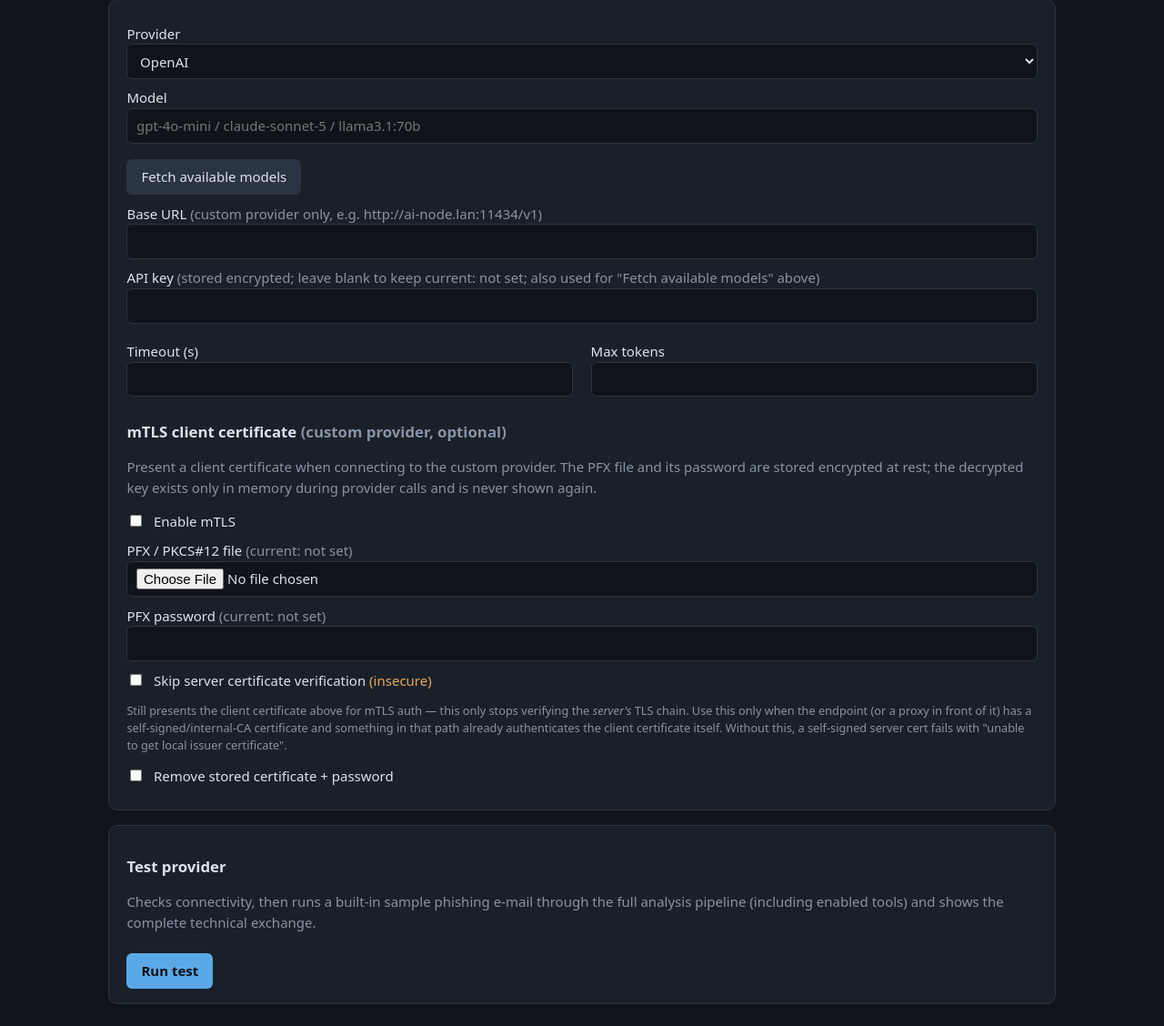
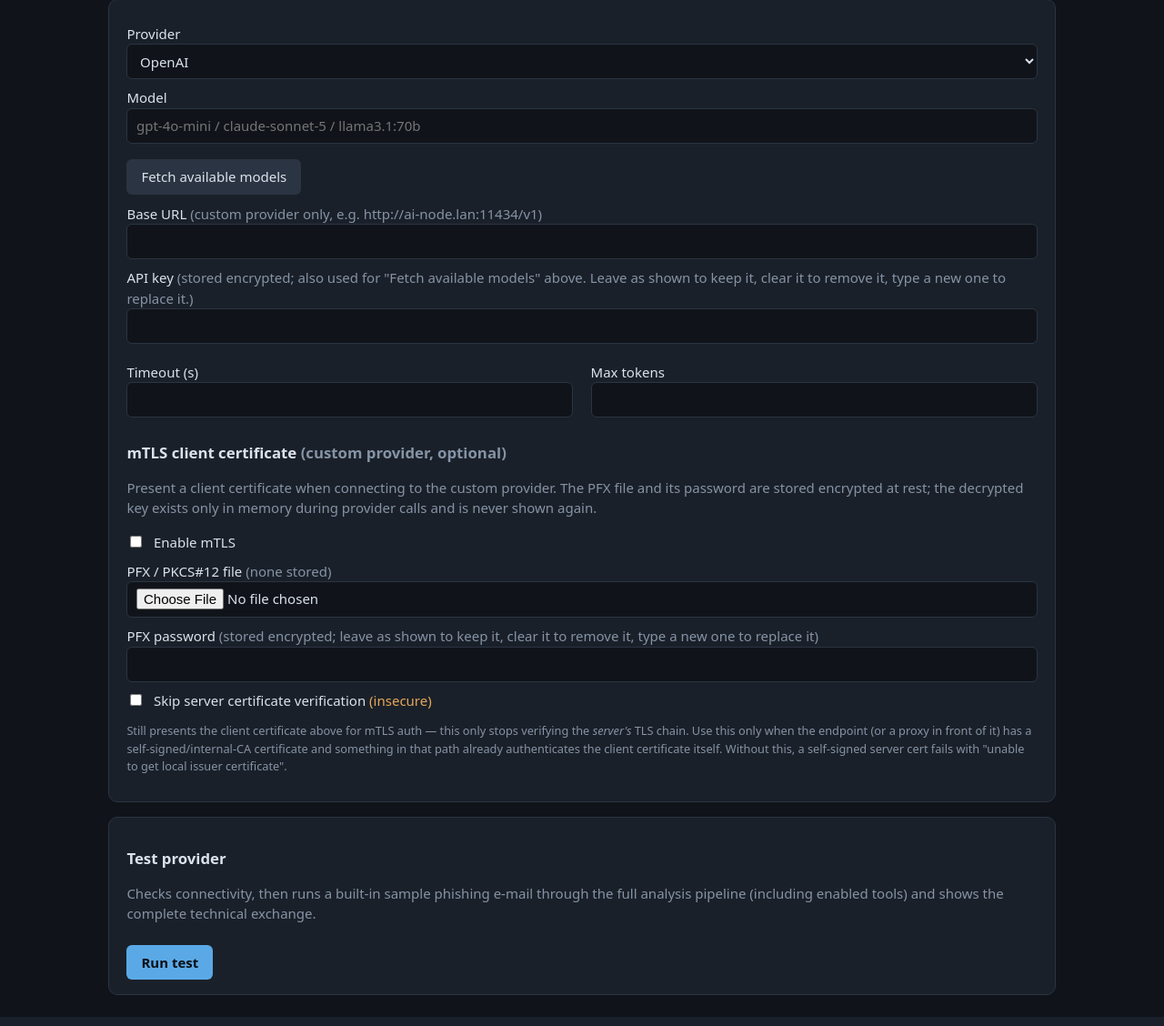
Before and after one commit to TheUniquePaulSmith/spamallam, a FastAPI app: template spamallam/templates/provider.html in a window 1280 px wide. Shown: the part 124-1252 px from the top of the page at 91% size. Run offline with FastAPI, Linux system fonts and the light colour scheme; the template is opened without the code that fills it, so the values that code supplies are empty; parts of the project's set-up code (start-up, migrations or seed data) failed here and were passed over.

Commit message:
Add save feedback, secret-clear support, and busy-state to admin UI
Adds toast notifications (success and error) for every Save/action button via
a query-string flash mechanism through form-POST redirects, and reworks the
exception handler so validation failures redirect back with an error toast
instead of dumping raw JSON. Provider page API key / PFX password fields now
show a stored-secret sentinel with real keep/clear/replace semantics (there
was previously no way to explicitly clear a secret). The PFX certificate file
input and "remove certificate" checkbox are now mutually exclusive based on
whether a cert is stored, closing a latent bug where checking "remove" while
also uploading a new file silently dropped the file. "Run test", "Run through
pipeline", "Fetch available models", and "Add passkey" now show a busy
spinner during their request. The AI-analysis card on the Test page now shows
an explicit "AI analysis is disabled globally" message instead of a sparse
SKIPPED/0%-confidence display when the global AI toggle is off.

Co-Authored-By: Claude Sonnet 5 <noreply@anthropic.com>

```diff
--- a/spamallam/app/admin/app.py
+++ b/spamallam/app/admin/app.py
@@ -4,8 +4,10 @@ from __future__ import annotations
 import json
 import logging
 from typing import Any
+from urllib.parse import parse_qsl, urlencode, urlsplit, urlunsplit
 
 from fastapi import FastAPI, File, Form, HTTPException, Request, UploadFile
+from fastapi.exceptions import RequestValidationError
 from fastapi.responses import HTMLResponse, JSONResponse, RedirectResponse
 from fastapi.staticfiles import StaticFiles
 from fastapi.templating import Jinja2Templates
@@ -26,6 +28,31 @@ templates = Jinja2Templates(directory=str(ENV.templates_dir))
 
 def _box() -> SecretsBox:
     return SecretsBox(ENV.secrets_key)
+
+
+def _flash_url(url: str, flash: str, msg: str = "") -> str:
+    parts = urlsplit(url)
+    q = dict(parse_qsl(parts.query))
+    q["flash"] = flash
+    if msg:
+        q["msg"] = msg
+    return urlunsplit((parts.scheme, parts.netloc, parts.path, urlencode(q), parts.fragment))
+
+
+# Form-POST path -> page to redirect back to on a validation/auth failure, with an
+# error flash, instead of the exception handler's default raw-JSON response.
+_HTML_ERROR_REDIRECT = {
+    "/settings/ai": "/settings/ai",
+    "/settings/provider": "/settings/provider",
+    "/settings/context": "/settings/context",
+    "/settings/context/recipient": "/settings/context",
+    "/settings/tools": "/settings/tools",
+    "/settings/overrides": "/settings/overrides",
+    "/settings/logging": "/logs",
+    "/users/invite": "/users",
+    "/users/delete": "/users",
+    "/users/passkey/delete": "/users",
+}
 
 
 def render(request: Request, name: str, username: str | None = None, **ctx: Any) -> HTMLResponse:
@@ -68,9 +95,21 @@ def create_app() -> FastAPI:
 
     @app.exception_handler(HTTPException)
     async def http_exc(request: Request, exc: HTTPException):
-        if exc.status_code == 401 and "text/html" in request.headers.get("accept", ""):
+        accept = request.headers.get("accept", "")
+        if exc.status_code == 401 and "text/html" in accept:
             return RedirectResponse("/login", status_code=303)
+        target = _HTML_ERROR_REDIRECT.get(request.url.path)
+        if target and request.method == "POST" and "text/html" in accept:
+            return RedirectResponse(_flash_url(target, "error", str(exc.detail)), status_code=303)
         return JSONResponse({"detail": exc.detail}, status_code=exc.status_code)
+
+    @app.exception_handler(RequestValidationError)
+    async def validation_exc(request: Request, exc: RequestValidationError):
+        accept = request.headers.get("accept", "")
+        target = _HTML_ERROR_REDIRECT.get(request.url.path)
+        if target and request.method == "POST" and "text/html" in accept:
+            return RedirectResponse(_flash_url(target, "error", "invalid input"), status_code=303)
+        return JSONResponse({"detail": exc.errors()}, status_code=422)
 
     # ------------------------------------------------------------------ auth
     @app.get("/login", response_class=HTMLResponse)
@@ -182,7 +221,7 @@ def create_app() -> FastAPI:
             "ai.system_prompt": prompt_text,
         })
         audit.record_changes(username, changes)
-        return RedirectResponse("/settings/ai", status_code=303)
+        return RedirectResponse(_flash_url("/settings/ai", "saved", "Saved."), status_code=303)
 
     # ------------------------------------------------------ settings: provider
     @app.get("/settings/provider", response_class=HTMLResponse)
@@ -196,10 +235,12 @@ def create_app() -> FastAPI:
     async def provider_save(request: Request, csrf: str = Form(...),
                             ptype: str = Form(...), model: str = Form(...),
                             base_url: str = Form(""), api_key: str = Form(""),
+                            api_key_changed: str = Form("0"),
                             timeout_seconds: int = Form(60), max_tokens: int = Form(1024),
                             mtls_enabled: str = Form("off"),
                             pfx: UploadFile | None = File(None),
                             pfx_password: str = Form(""),
+                            pfx_password_changed: str = Form("0"),
                             skip_verify: str = Form("off"),
                             mtls_clear: str = Form("")):
         username = security.require_admin(request)
@@ -216,8 +257,8 @@ def create_app() -> FastAPI:
             "provider.mtls.enabled": mtls_enabled == "on",
             "provider.mtls.skip_verify": skip_verify == "on",
         }
-        if api_key.strip():  # blank = keep existing
-            values["provider.api_key"] = box.encrypt(api_key.strip())
+        if api_key_changed == "1":  # untouched (sentinel still present) -> keep existing
+            values["provider.api_key"] = box.encrypt(api_key.strip()) if api_key.strip() else None
 
         if mtls_clear == "on":
             values["provider.mtls.pfx"] = None
@@ -229,12 +270,12 @@ def create_app() -> FastAPI:
                 if len(data) > 512 * 1024:
                     raise HTTPException(status_code=400, detail="PFX too large")
                 values["provider.mtls.pfx"] = box.encrypt(data)
-            if pfx_password:
-                values["provider.mtls.pfx_password"] = box.encrypt(pfx_password)
+            if pfx_password_changed == "1":
+                values["provider.mtls.pfx_password"] = box.encrypt(pfx_password) if pfx_password else None
 
         changes = SETTINGS.update(values)
         audit.record_changes(username, changes)
-        return RedirectResponse("/settings/provider", status_code=303)
+        return RedirectResponse(_flash_url("/settings/provider", "saved", "Saved."), status_code=303)
 
     @app.post("/api/provider/test")
     async def provider_test(request: Request):
@@ -303,7 +344,7 @@ def create_app() -> FastAPI:
             "context.expected_mail": expected_mail.strip(),
         })
         audit.record_changes(username, changes)
-        return RedirectResponse("/settings/context", status_code=303)
+        return RedirectResponse(_flash_url("/settings/context", "saved", "Saved."), status_code=303)
 
     @app.post("/settings/context/recipient")
     async def context_recipient(request: Request, csrf: str = Form(...),
@@ -319,7 +360,8 @@ def create_app() -> FastAPI:
             per[email_norm] = text.strip()
         changes = SETTINGS.update({"context.per_recipient": per})
         audit.record_changes(username, changes)
-        return RedirectResponse("/settings/context", status_code=303)
+        msg = "Recipient removed." if delete == "on" else "Recipient context saved."
+        return RedirectResponse(_flash_url("/settings/context", "saved", msg), status_code=303)
 
     # --------------------------------------------------------- settings: tools
     @app.get("/settings/tools", response_class=HTMLResponse)
@@ -369,7 +411,7 @@ def create_app() -> FastAPI:
 
         changes = SETTINGS.update(values)
         audit.record_changes(username, changes)
-        return RedirectResponse("/settings/tools", status_code=303)
+        return RedirectResponse(_flash_url("/settings/tools", "saved", "Saved."), status_code=303)
 
     # ----------------------------------------------------- settings: overrides
     @app.get("/settings/overrides", response_class=HTMLResponse)
@@ -394,7 +436,7 @@ def create_app() -> FastAPI:
             "overrides.blocklist_domains": lines(blocklist_domains),
         })
         audit.record_changes(username, changes)
-        return RedirectResponse("/settings/overrides", status_code=303)
+        return RedirectResponse(_flash_url("/settings/overrides", "saved", "Saved."), status_code=303)
 
     # -------------------------------------------------------------- test message
     @app.get("/test", response_class=HTMLResponse)
@@ -450,7 +492,7 @@ def create_app() -> FastAPI:
             "logging.log_prompts": log_prompts == "on",
         })
         audit.record_changes(username, changes)
-        return RedirectResponse("/logs", status_code=303)
+        return RedirectResponse(_flash_url("/logs", "saved", "Saved."), status_code=303)
 
     @app.get("/logs/audit", response_class=HTMLResponse)
     async def audit_page(request: Request):
@@ -478,7 +520,8 @@ def create_app() -> FastAPI:
         token = users_store.create_token(new_username.strip().lower() or None, is_admin == "on")
         audit.record(username, "user.invite",
                      {"username": new_username, "is_admin": is_admin == "on"})
-        return RedirectResponse(f"/users?invite_token={token}", status_code=303)
+        url = _flash_url(f"/users?invite_token={token}", "saved", "Invite link created.")
+        return RedirectResponse(url, status_code=303)
 
     @app.post("/users/delete")
     async def users_delete(request: Request, csrf: str = Form(...), target: str = Form(...)):
@@ -488,7 +531,7 @@ def create_app() -> FastAPI:
             raise HTTPException(status_code=400, detail="cannot delete yourself")
         if users_store.delete_user(target):
             audit.record(username, "user.delete", {"username": target})
-        return RedirectResponse("/users", status_code=303)
+        return RedirectResponse(_flash_url("/users", "saved", "User deleted."), status_code=303)
 
     @app.post("/api/passkey/options")
     async def passkey_options(request: Request):
@@ -516,6 +559,6 @@ def create_app() -> FastAPI:
                                 detail="cannot remove your last passkey — add another first")
         if users_store.remove_credential(username, cred_id):
             audit.record(username, "user.passkey_removed", {"credential": cred_id[:16]})
-        return RedirectResponse("/users", status_code=303)
+        return RedirectResponse(_flash_url("/users", "saved", "Passkey removed."), status_code=303)
 
     return app
--- a/spamallam/static/app.js
+++ b/spamallam/static/app.js
@@ -22,6 +22,49 @@ function escapeHtml(s) {
     "&": "&amp;", "<": "&lt;", ">": "&gt;", '"': "&quot;", "'": "&#39;",
   }[c]));
 }
+
+function showToast(message, type) {
+  const container = document.getElementById("toast-container");
+  if (!container) return;
+  const el = document.createElement("div");
+  el.className = "toast" + (type === "error" ? " error" : "");
+  el.textContent = message;
+  container.appendChild(el);
+  requestAnimationFrame(() => el.classList.add("show"));
+  const dismiss = () => { el.classList.remove("show"); setTimeout(() => el.remove(), 200); };
+  const timer = setTimeout(dismiss, 4000);
+  el.addEventListener("click", () => { clearTimeout(timer); dismiss(); });
+}
+
+function setButtonBusy(btn, busy, label) {
+  if (!btn) return;
+  if (busy) {
+    if (btn.dataset.originalHtml === undefined) btn.dataset.originalHtml = btn.innerHTML;
+    btn.disabled = true;
+    btn.classList.add("busy");
+    btn.innerHTML = `<span class="spinner" aria-hidden="true"></span>${escapeHtml(label || "Working…")}`;
+  } else {
+    btn.disabled = false;
+    btn.classList.remove("busy");
+    if (btn.dataset.originalHtml !== undefined) {
+      btn.innerHTML = btn.dataset.originalHtml;
+      delete btn.dataset.originalHtml;
+    }
+  }
+}
+
+/* ---- flash message from redirect (server-rendered form saves) ---- */
+(function flashFromQuery() {
+  const params = new URLSearchParams(location.search);
+  const flash = params.get("flash");
+  if (flash === "saved") showToast(params.get("msg") || "Saved.", "success");
+  else if (flash === "error") showToast(params.get("msg") || "Something went wrong.", "error");
+  if (flash !== null) {
+    params.delete("flash"); params.delete("msg");
+    const qs = params.toString();
+    history.replaceState(null, "", location.pathname + (qs ? "?" + qs : "") + location.hash);
+  }
+})();
 
 /* ---- login ---- */
 const loginBtn = document.getElementById("login-btn");
@@ -65,15 +108,44 @@ const addPasskeyBtn = document.getElementById("add-passkey-btn");
 if (addPasskeyBtn) {
   addPasskeyBtn.addEventListener("click", async () => {
     const label = (document.getElementById("passkey-label") || {}).value || "passkey";
+    setButtonBusy(addPasskeyBtn, true, "Adding…");
     try {
       const { options, sealed } = await postJSON("/api/passkey/options");
       const cred = await navigator.credentials.create(prepareCreationOptions(options));
       await postJSON("/api/passkey/verify", {
         sealed, label, credential: credentialToJSON(cred),
       });
-      window.location.reload();
-    } catch (err) { showError("passkey-error", err); }
+      const params = new URLSearchParams(location.search);
+      params.set("flash", "saved");
+      params.set("msg", "Passkey added.");
+      window.location.href = location.pathname + "?" + params.toString();
+    } catch (err) {
+      showError("passkey-error", err);
+      setButtonBusy(addPasskeyBtn, false);
+    }
   });
+}
+
+/* ---- provider: encrypted-secret fields (keep/clear/replace) ---- */
+const SECRET_SENTINEL = "__SA_SECRET_UNCHANGED__";
+function wireSecretField(inputId, changedId) {
+  const input = document.getElementById(inputId);
+  const changed = document.getElementById(changedId);
+  if (!input || !changed) return;
+  input.addEventListener("input", () => {
+    changed.value = (input.value !== SECRET_SENTINEL) ? "1" : "0";
+  });
+}
+wireSecretField("api-key-input", "api-key-changed");
+wireSecretField("pfx-password-input", "pfx-password-changed");
+
+/* ---- provider: PFX "remove certificate" checkbox disables the password field ---- */
+const mtlsClearCheckbox = document.getElementById("mtls-clear");
+const pfxPasswordInputEl = document.getElementById("pfx-password-input");
+if (mtlsClearCheckbox && pfxPasswordInputEl) {
+  const syncPfxPasswordDisabled = () => { pfxPasswordInputEl.disabled = mtlsClearCheckbox.checked; };
+  mtlsClearCheckbox.addEventListener("change", syncPfxPasswordDisabled);
+  syncPfxPasswordDisabled();
 }
 
 /* ---- provider: fetch available models ---- */
@@ -84,9 +156,10 @@ if (fetchModelsBtn) {
     const datalist = document.getElementById("model-list");
     const ptype = document.getElementById("ptype").value;
     const base_url = document.getElementById("base-url-input").value;
-    const api_key = document.getElementById("api-key-input").value;
+    const apiKeyRaw = document.getElementById("api-key-input").value;
+    const api_key = apiKeyRaw === SECRET_SENTINEL ? "" : apiKeyRaw;
     status.textContent = "Fetching…";
-    fetchModelsBtn.disabled = true;
+    setButtonBusy(fetchModelsBtn, true, "Fetching…");
     try {
       const { models } = await postJSON("/api/provider/models", { ptype, base_url, api_key });
       datalist.innerHTML = "";
@@ -100,8 +173,9 @@ if (fetchModelsBtn) {
         : "Provider returned no models";
     } catch (err) {
       status.textContent = "Fetch failed: " + (err.message || err);
+      showToast("Fetch failed: " + (err.message || err), "error");
     } finally {
-      fetchModelsBtn.disabled = false;
+      setButtonBusy(fetchModelsBtn, false);
     }
   });
 }
@@ -241,7 +315,7 @@ if (testBtn) {
     wrap.hidden = false;
     summary.innerHTML = '<p class="muted">Running test (connectivity check + sample e-mail analysis)…</p>';
     out.textContent = "";
-    testBtn.disabled = true;
+    setButtonBusy(testBtn, true, "Running test…");
     try {
       const result = await postJSON("/api/provider/test");
       summary.innerHTML = renderProviderTest(result);
@@ -249,7 +323,7 @@ if (testBtn) {
     } catch (err) {
       summary.innerHTML = `<p class="error">Test failed: ${escapeHtml(err.message || String(err))}</p>`;
     } finally {
-      testBtn.disabled = false;
+      setButtonBusy(testBtn, false);
     }
   });
 }
@@ -281,6 +355,8 @@ function renderMessageTest(result) {
 
   parts.push(`<div class="card">
     <h3>AI analysis</h3>
+    ${v.ai_verdict === "SKIPPED" ? `<p class="muted">AI analysis is disabled globally — enable it on the
+        <a href="/settings/ai">AI settings</a> page to get a verdict here. rspamd scoring below still applies.</p>` : `
     <p><span class="badge ${verdictBadgeClass(v.ai_verdict)}">${escapeHtml(v.ai_verdict || "?")}</span>
        ${Math.round((v.ai_confidence || 0) * 100)}% confidence</p>
     ${v.ai_category ? `<p><strong>Category:</strong> ${escapeHtml(v.ai_category)}</p>` : ""}
@@ -291,7 +367,7 @@ function renderMessageTest(result) {
       (v.tools_used && v.tools_used.length)
         ? v.tools_used.map((t) => `<span class="badge">${escapeHtml(t)}</span>`).join(" ")
         : '<span class="muted">none</span>'
-    }</p>
+    }</p>`}
   </div>`);
 
   parts.push(`<div class="card">
@@ -326,7 +402,7 @@ if (testMessageBtn) {
     wrap.hidden = false;
     summary.innerHTML = '<p class="muted">Running message through the pipeline (overrides → AI → rspamd)…</p>';
     out.textContent = "";
-    testMessageBtn.disabled = true;
+    setButtonBusy(testMessageBtn, true, "Running…");
     try {
       const resp = await fetch("/api/test/message", { method: "POST", body: new FormData(form) });
       const result = await resp.json();
@@ -336,7 +412,7 @@ if (testMessageBtn) {
     } catch (err) {
       summary.innerHTML = `<p class="error">Test failed: ${escapeHtml(err.message || String(err))}</p>`;
     } finally {
-      testMessageBtn.disabled = false;
+      setButtonBusy(testMessageBtn, false);
     }
   });
 }
--- a/spamallam/static/style.css
+++ b/spamallam/static/style.css
@@ -51,3 +51,16 @@ details.trace summary { cursor: pointer; }
 .inline-form { display: flex; gap: .6rem; align-items: flex-start; flex-wrap: wrap;
                margin: .6rem 0; }
 .inline-form input, .inline-form textarea { width: auto; flex: 1; min-width: 180px; }
+.toast-container { position: fixed; right: 1rem; bottom: 1rem; display: flex;
+  flex-direction: column; gap: .5rem; z-index: 1000; }
+.toast { background: var(--panel); border: 1px solid var(--line); border-left: 4px solid var(--ok);
+  border-radius: 8px; padding: .6rem .9rem; box-shadow: 0 4px 14px rgba(0,0,0,.35);
+  max-width: 340px; opacity: 0; transform: translateY(6px); transition: opacity .2s, transform .2s;
+  cursor: pointer; }
+.toast.error { border-left-color: var(--danger); }
+.toast.show { opacity: 1; transform: translateY(0); }
+.spinner { display: inline-block; width: 1em; height: 1em; margin-right: .4em;
+  vertical-align: -0.15em; border: 2px solid currentColor; border-right-color: transparent;
+  border-radius: 50%; animation: sa-spin .6s linear infinite; }
+@keyframes sa-spin { to { transform: rotate(360deg); } }
+button.busy { cursor: progress; opacity: .85; }
--- a/spamallam/templates/base.html
+++ b/spamallam/templates/base.html
@@ -29,6 +29,7 @@
 <main>
   {% block content %}{% endblock %}
 </main>
+<div id="toast-container" class="toast-container" aria-live="polite"></div>
 <script src="/static/webauthn.js"></script>
 <script src="/static/app.js"></script>
 </body>
--- a/spamallam/templates/provider.html
+++ b/spamallam/templates/provider.html
@@ -19,9 +19,11 @@
   </div>
   <label>Base URL <span class="muted">(custom provider only, e.g. http://ai-node.lan:11434/v1)</span>
     <input name="base_url" id="base-url-input" value="{{ provider.base_url }}"></label>
-  <label>API key <span class="muted">(stored encrypted; leave blank to keep current:
-      {{ provider.api_key or 'not set' }}; also used for "Fetch available models" above)</span>
-    <input name="api_key" id="api-key-input" type="password" autocomplete="off"></label>
+  <label>API key <span class="muted">(stored encrypted; also used for "Fetch available models" above.
+      Leave as shown to keep it, clear it to remove it, type a new one to replace it.)</span>
+    <input name="api_key" id="api-key-input" type="password" autocomplete="off"
+      value="{{ '__SA_SECRET_UNCHANGED__' if provider.api_key else '' }}">
+    <input type="hidden" name="api_key_changed" id="api-key-changed" value="0"></label>
   <div class="cols">
     <label>Timeout (s) <input name="timeout_seconds" type="number" value="{{ provider.timeout_seconds }}"></label>
     <label>Max tokens <input name="max_tokens" type="number" value="{{ provider.max_tokens }}"></label>
@@ -33,10 +35,20 @@
      exists only in memory during provider calls and is never shown again.</p>
   <label class="row"><input type="checkbox" name="mtls_enabled"
       {{ 'checked' if cfg.provider.mtls.enabled }}> <span>Enable mTLS</span></label>
-  <label>PFX / PKCS#12 file <span class="muted">(current: {{ provider.mtls.pfx or 'not set' }})</span>
-    <input type="file" name="pfx" accept=".pfx,.p12"></label>
-  <label>PFX password <span class="muted">(current: {{ provider.mtls.pfx_password or 'not set' }})</span>
-    <input type="password" name="pfx_password" autocomplete="off"></label>
+  {% if cfg.provider.mtls.pfx %}
+  <label class="row"><input type="checkbox" name="mtls_clear" id="mtls-clear">
+    <span>Remove stored client certificate + password</span></label>
+  <p class="muted small">A certificate is currently stored. To replace it: check the box above, Save,
+     then reload this page and upload the new file.</p>
+  {% else %}
+  <label>PFX / PKCS#12 file <span class="muted">(none stored)</span>
+    <input type="file" name="pfx" id="pfx-input" accept=".pfx,.p12"></label>
+  {% endif %}
+  <label>PFX password <span class="muted">(stored encrypted; leave as shown to keep it, clear it to
+      remove it, type a new one to replace it)</span>
+    <input type="password" name="pfx_password" id="pfx-password-input" autocomplete="off"
+      value="{{ '__SA_SECRET_UNCHANGED__' if provider.mtls.pfx_password else '' }}">
+    <input type="hidden" name="pfx_password_changed" id="pfx-password-changed" value="0"></label>
   <label class="row"><input type="checkbox" name="skip_verify"
       {{ 'checked' if cfg.provider.mtls.skip_verify }}>
     <span>Skip server certificate verification <span class="warn">(insecure)</span></span></label>
@@ -45,7 +57,6 @@
      in front of it) has a self-signed/internal-CA certificate and something in that path already
      authenticates the client certificate itself. Without this, a self-signed server cert fails
      with "unable to get local issuer certificate".</p>
-  <label class="row"><input type="checkbox" name="mtls_clear"> <span>Remove stored certificate + password</span></label>
 
   {% if is_admin %}<button class="primary">Save</button>{% endif %}
 </form>
```
